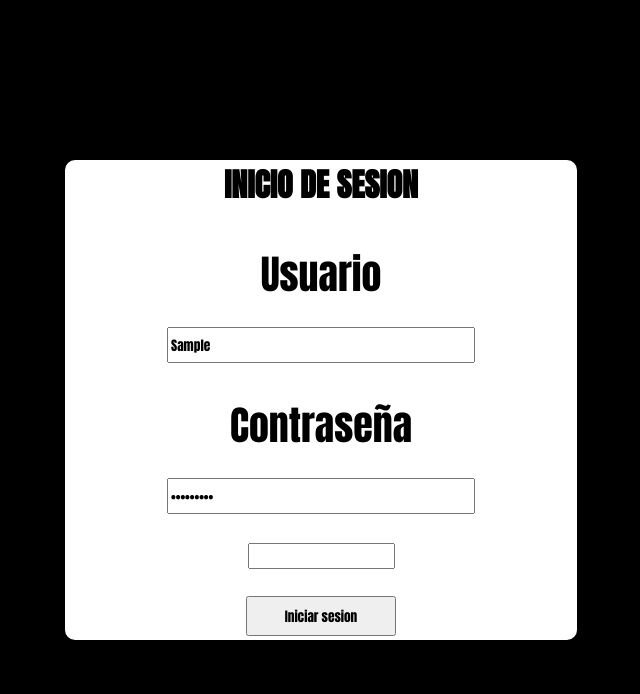
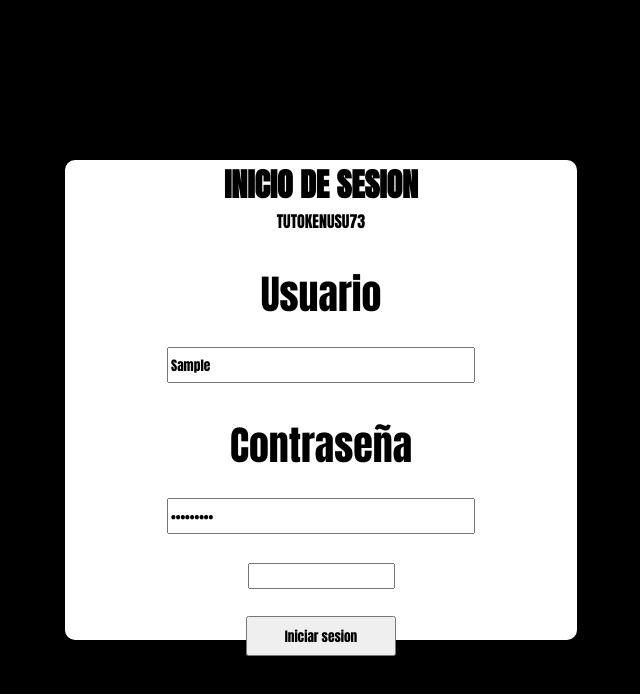
Before and after one commit to Ivan-Yang25/EntregaFinal-YANG, a website: page index.html in a window 1280 px wide. Both pictures are taken after typing "Sample", "Sample123" into the empty fields and a click on the button "Iniciar sesion". Shown: the whole page, without its empty margins (319-959 px from the left). Drawn offline with nearby package versions, Linux system fonts and the light colour scheme; files that its build step writes are made by us from their sources.

Commit message:
Terminando la validacion por Token

```diff
--- a/JS/main.js
+++ b/JS/main.js
@@ -1,15 +1,14 @@
 //Inicio de JS
-
 document.addEventListener('DOMContentLoaded', () => {
 
     //Extraer elementos del DOM
     let form = document.getElementById('form');
+    let content = document.getElementById('sesion');
     let formName = document.getElementById('name');
     let formPass = document.getElementById('password');
     let alerta = document.createElement('DIV');
     let lista = document.getElementById('ul_list');
     let btn = document.getElementById('btn');
-    let inp = document.getElementById('token');
     let Token = document.createElement('li');
 
     //Agregando contenido a la alerta
@@ -74,11 +73,25 @@ document.addEventListener('DOMContentLoaded', () => {
                 Token.innerHTML = `<input type="text" id="token" />`
                 lista.insertBefore(Token, btn);
 
-                alert(`TUTOKENUSU${random}`);
+                var AlertaToken = document.createElement('span');
+                AlertaToken.textContent = `TUTOKENUSU${random}`;
+
+                content.insertBefore(AlertaToken, form);
+
+                let inp = document.getElementById('token');
+
+                inp.addEventListener('keydown', () => {
+
+                    let valorToken = inp.value;
+
+                    if(valorToken === AlertaToken.textContent) {
+
+                         window.location = 'tienda.html';
+                    };
+                });
+
             };
-
         };
-
     });
 
 });
--- a/index.html
+++ b/index.html
@@ -11,7 +11,7 @@
 </head>
 <body class="cuerpo">
 
-    <div class="contenedor">
+    <div id="sesion" class="contenedor">
       <h1>
         INICIO DE SESION
     </h1>
```
Also changed, not shown: 1 other file.
